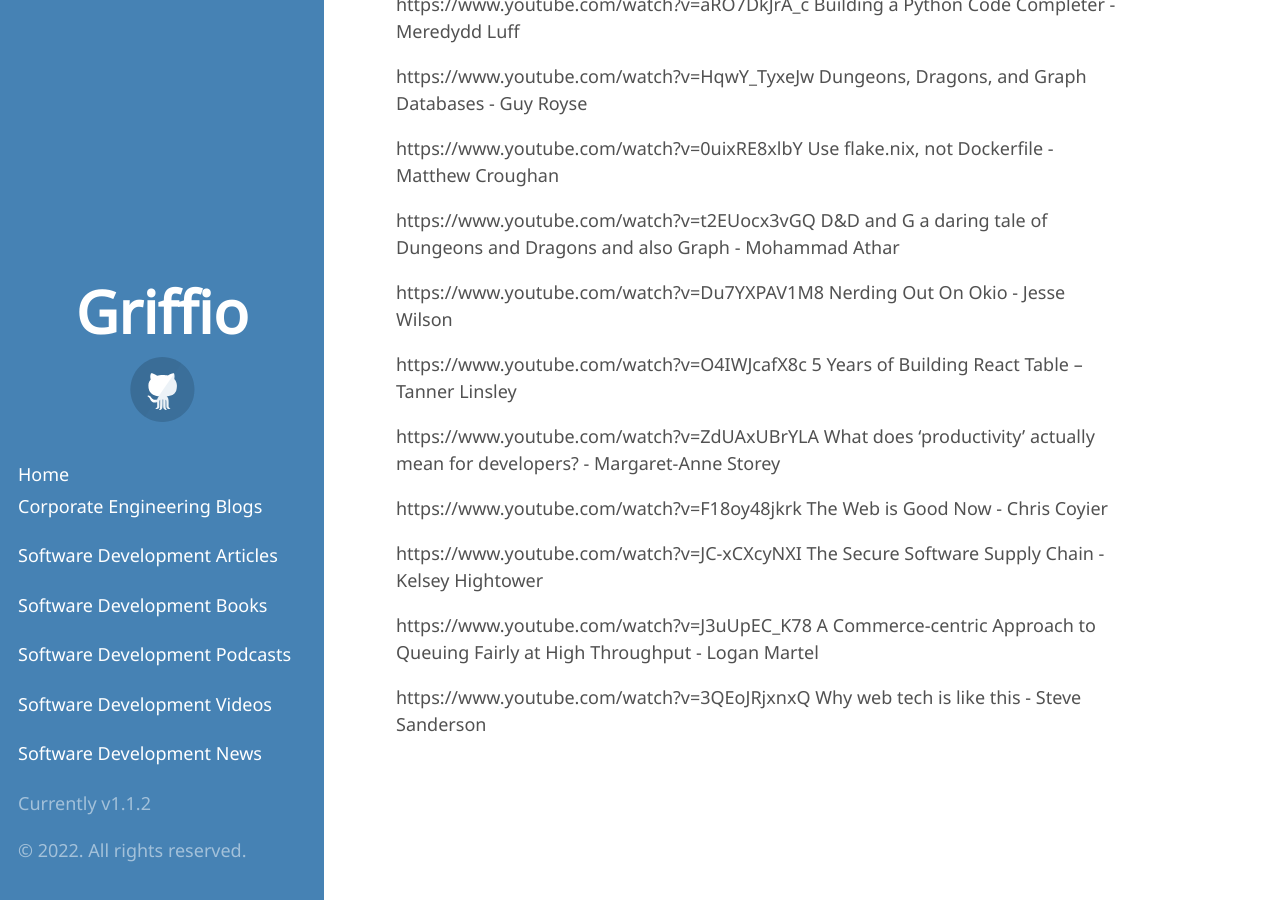
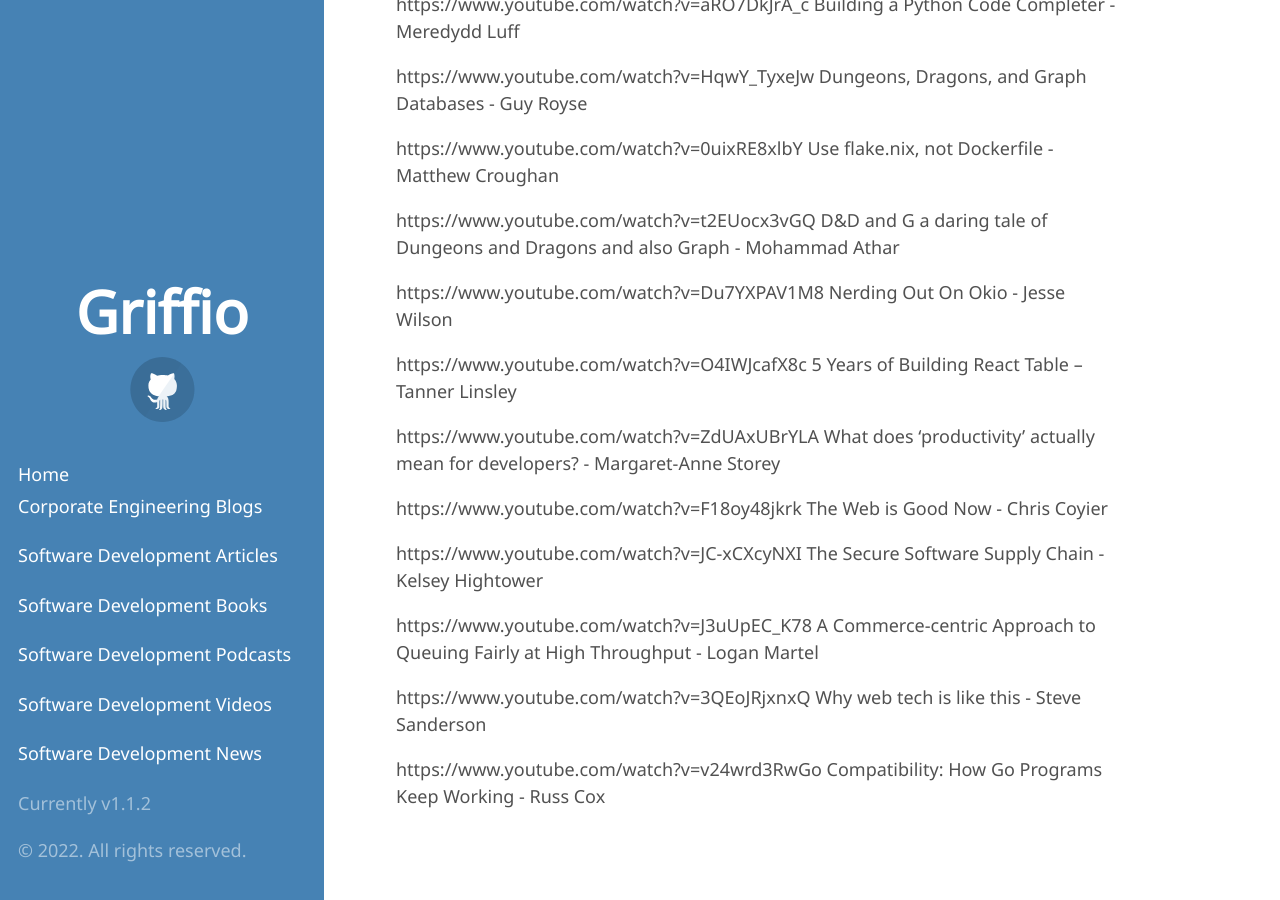
Before and after one commit to griffio/griffio.github.io, a Jekyll site: the page built from tech_talks_highlighted_2022.md, in a window 1280 px wide and 900 px high, scrolled down 1278 px. Built offline with Jekyll 4.4.1, drawn with Linux system fonts in a browser that asks for light colours; some web fonts are replaced; our own code applies the rules of GitHub Pages for plain Markdown files.

Commit message:
How Go Programs Keep Working

```diff
--- a/tech_talks_highlighted_2022.md
+++ b/tech_talks_highlighted_2022.md
@@ -53,3 +53,5 @@
 https://www.youtube.com/watch?v=J3uUpEC_K78 A Commerce-centric Approach to Queuing Fairly at High Throughput - Logan Martel
 
 https://www.youtube.com/watch?v=3QEoJRjxnxQ Why web tech is like this - Steve Sanderson
+
+https://www.youtube.com/watch?v=v24wrd3RwGo Compatibility: How Go Programs Keep Working - Russ Cox
```
